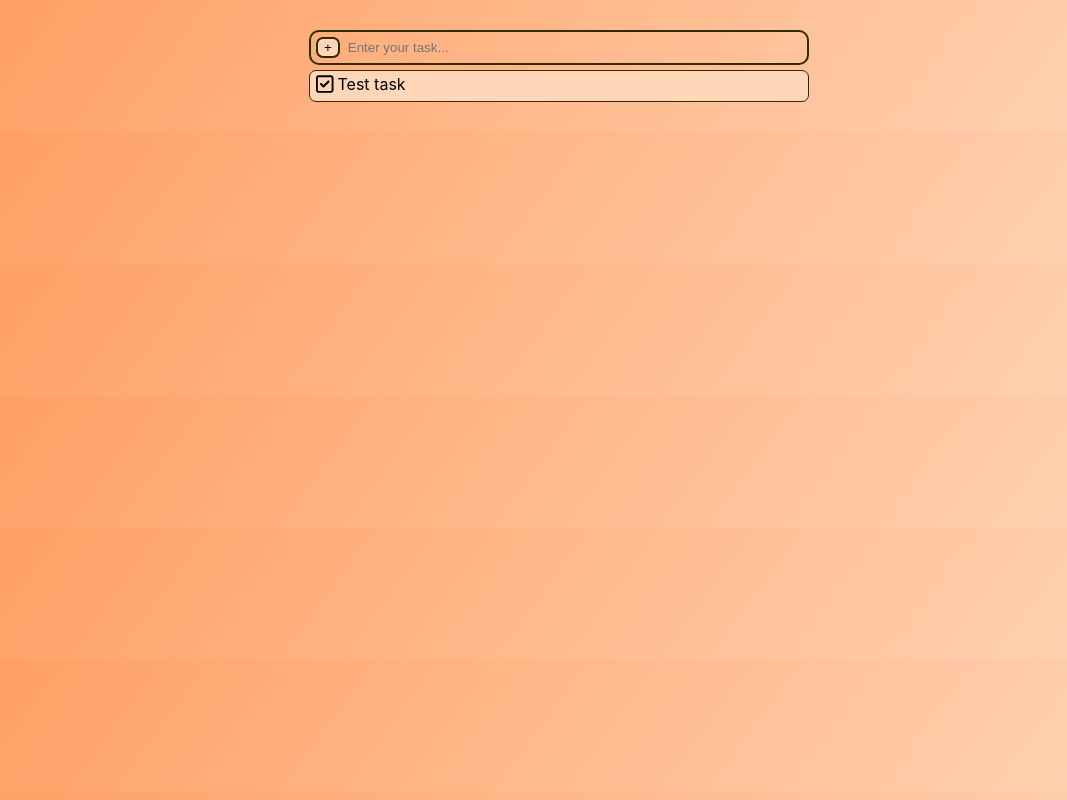
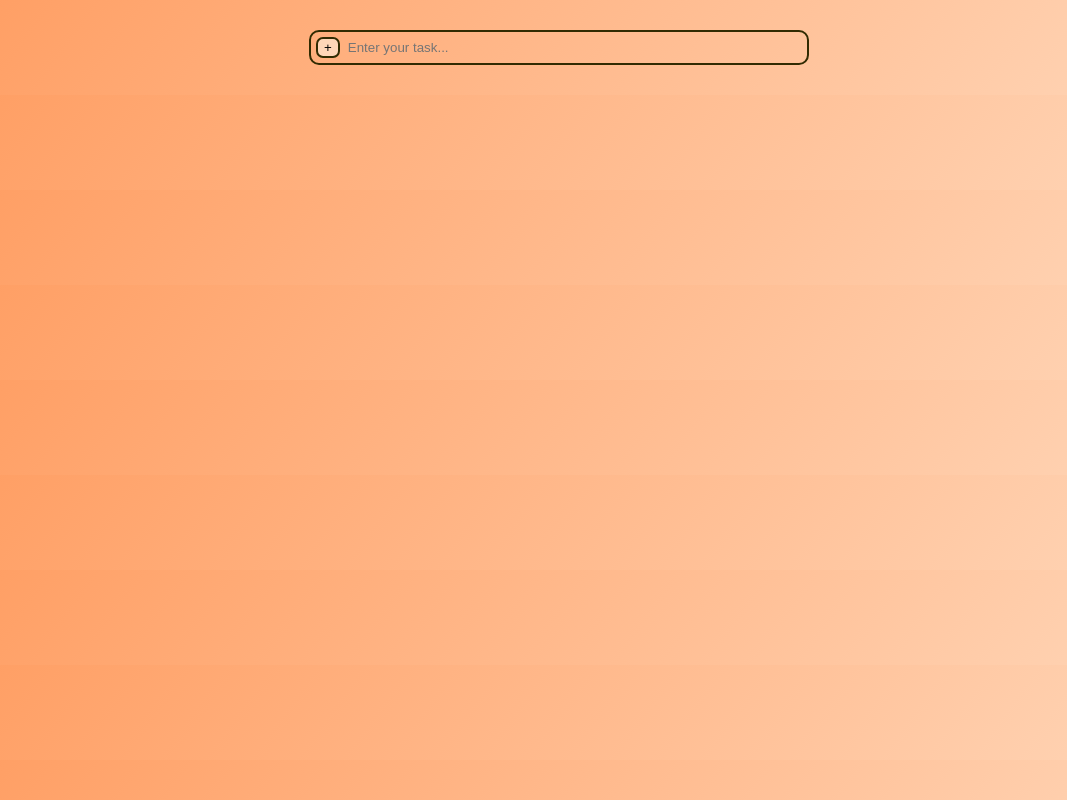
Before and after one commit to Ollie-HB/to-do-list-react, a React (Create React App) app: page / in a window 1280 px wide. Shown: the whole page, without its empty margins (81-1148 px from the left). Built offline with nearby package versions, Linux system fonts and the light colour scheme.

Commit message:
handleSubmit added, TaskForm now passes taskName via props to addTask;

```diff
--- a/src/App.js
+++ b/src/App.js
@@ -1,15 +1,24 @@
 import './App.css';
+import { useState } from 'react';
 import TaskForm from "./components/TaskForm"
 import Task from "./components/Task"
 
 function App() {
+  const [tasks, setTasks] = useState([]);
+
+  function addTask(name) {
+    setTasks(prev => {
+      return [...prev, {name:name,done:false}];
+    })
+  }
+
   return (
     <main>
-      <TaskForm />
+      <TaskForm onAdd={addTask}/>
+
+      {tasks.map(task => (
       <Task />
-      <div>
-
-      </div>
+      ))}
     </main>
   );
 }
--- a/src/components/Task.js
+++ b/src/components/Task.js
@@ -3,7 +3,7 @@
 
 return (
   <div className="task">
-    <Checkbox defaultChecked={true}/>
+    <Checkbox />
     Test task
   </div>
 
--- a/src/components/TaskForm.js
+++ b/src/components/TaskForm.js
@@ -1,12 +1,18 @@
 import {useState} from 'react';
 
-export default function TaskForm() {
+export default function TaskForm( {onAdd} ) {
 
   const [taskName, setTaskName] = useState("");
 
+  function handleSubmit(ev) {
+    ev.preventDefault();
+    onAdd(taskName);
+    setTaskName('');
+  }
+
   return (
     <div>
-        <form>
+        <form onSubmit={handleSubmit}>
           <button>+</button>
           <input type="text"
                  value={taskName}
```
